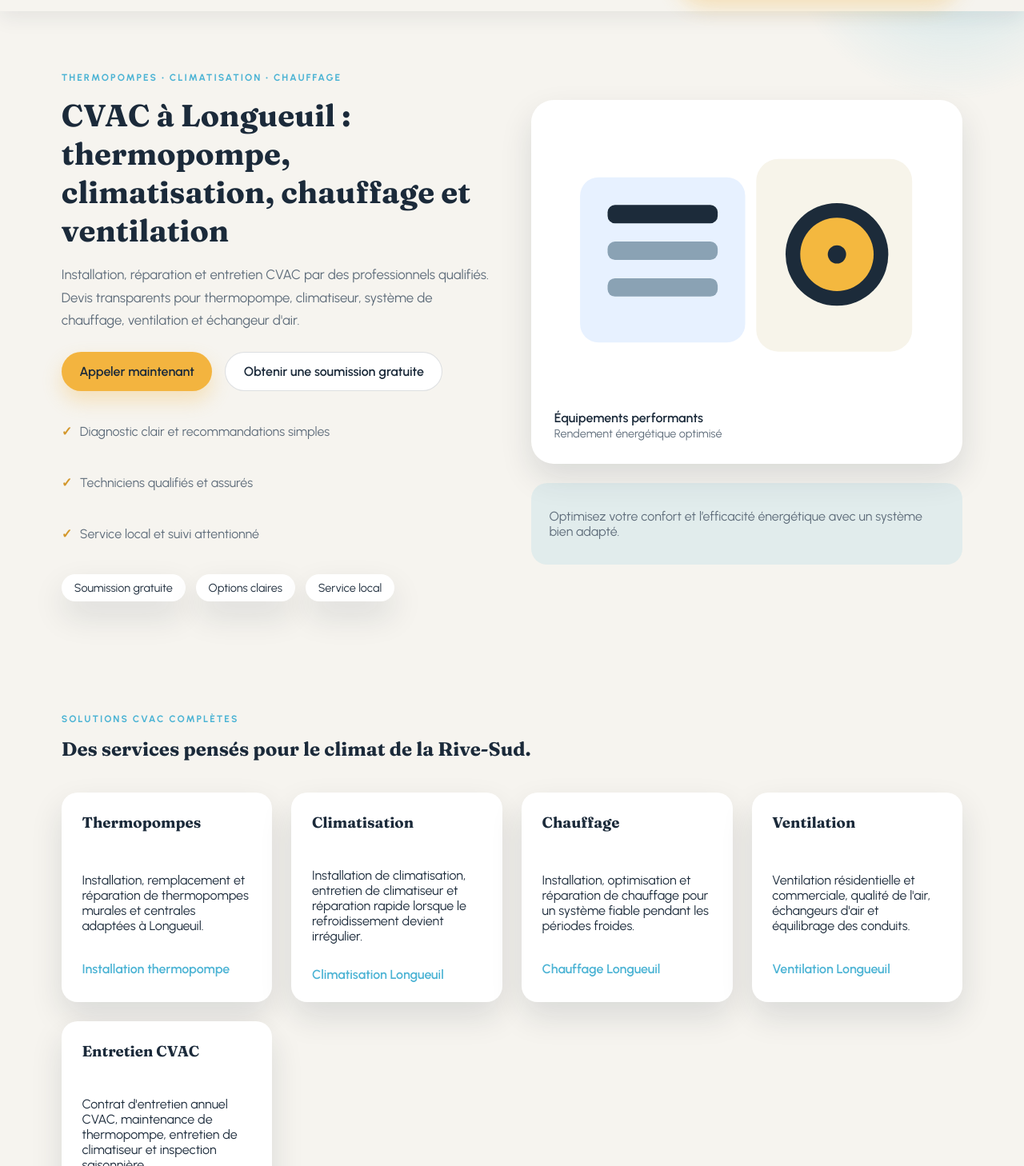
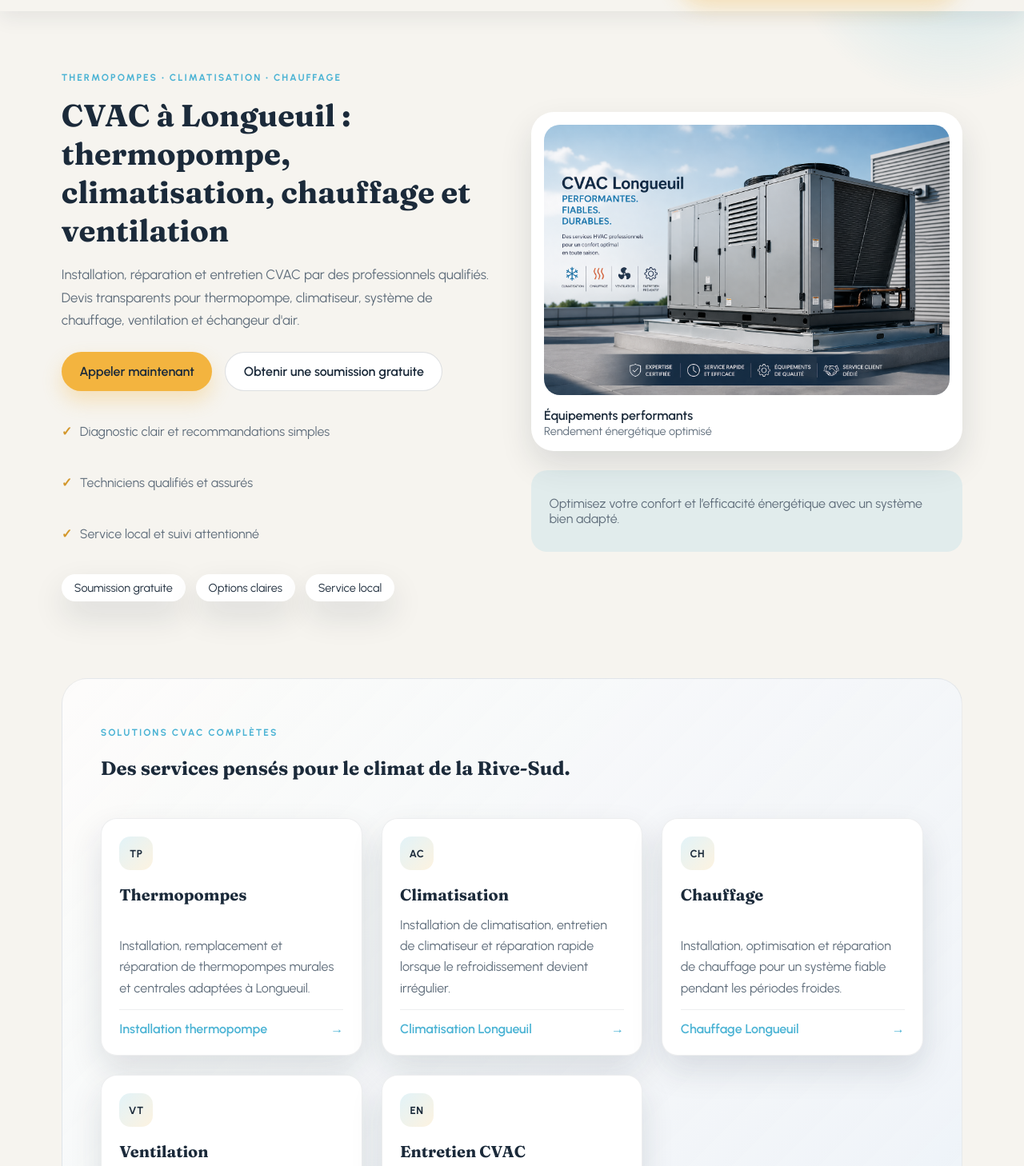
Before and after one commit to JackedCat/hvac-longueuil, a SvelteKit app: page / in a window 1280 px wide. Shown: the part 172-1630 px from the top of the page at 80% size. Built offline with nearby package versions, Linux system fonts and the light colour scheme.

Commit message:
Correctifs UI

```diff
--- a/src/routes/+page.svelte
+++ b/src/routes/+page.svelte
@@ -3,9 +3,12 @@
   import { site } from "$lib/data/site.config";
   import { serviceAreas } from "$lib/data/locations";
   import { servicePages } from "$lib/data/services";
+  import mainHero from "$lib/assets/Main.png";
 
   let lang = $state("fr");
   let showThanks = $state(false);
+  let selectedServiceFr = $state("Thermopompe");
+  let selectedServiceEn = $state("Heat pump");
   const featuredServicePages = servicePages.slice(0, 10);
 
   const faqsFr = [
@@ -344,51 +347,13 @@
         </div>
         <div class="hero-visual reveal delay-1">
           <div class="visual-card">
-            <svg viewBox="0 0 420 300" aria-hidden="true">
-              <rect
-                x="28"
-                y="60"
-                width="180"
-                height="180"
-                rx="20"
-                fill="#e7f1ff"
-              />
-              <rect
-                x="220"
-                y="40"
-                width="170"
-                height="210"
-                rx="24"
-                fill="#f7f4ea"
-              />
-              <circle cx="308" cy="144" r="56" fill="#1c2b3a" />
-              <circle cx="308" cy="144" r="40" fill="#f4b83f" />
-              <circle cx="308" cy="144" r="10" fill="#1c2b3a" />
-              <rect
-                x="58"
-                y="90"
-                width="120"
-                height="20"
-                rx="8"
-                fill="#1c2b3a"
-              />
-              <rect
-                x="58"
-                y="130"
-                width="120"
-                height="20"
-                rx="8"
-                fill="#8aa2b4"
-              />
-              <rect
-                x="58"
-                y="170"
-                width="120"
-                height="20"
-                rx="8"
-                fill="#8aa2b4"
-              />
-            </svg>
+            <img
+              class="hero-image"
+              src={mainHero}
+              alt="Technicien CVAC près d'une unité de thermopompe"
+              decoding="async"
+              fetchpriority="high"
+            />
             <div class="visual-caption">
               <p>Équipements performants</p>
               <span>Rendement énergétique optimisé</span>
@@ -662,7 +627,7 @@
             </label>
             <label>
               Service recherché
-              <select name="service">
+              <select name="service" bind:value={selectedServiceFr}>
                 <option>Thermopompe</option>
                 <option>Climatisation</option>
                 <option>Chauffage</option>
@@ -677,8 +642,14 @@
                 name="message"
                 rows="4"
                 placeholder="Dites-nous ce dont vous avez besoin"
+                required={selectedServiceFr === "Autre"}
               ></textarea>
             </label>
+            {#if selectedServiceFr === "Autre"}
+              <p class="form-note required-note">
+                Précisez le service recherché dans le message.
+              </p>
+            {/if}
             <button class="btn primary" type="submit"
               >Obtenir une soumission gratuite</button
             >
@@ -738,51 +709,13 @@
         </div>
         <div class="hero-visual reveal delay-1">
           <div class="visual-card">
-            <svg viewBox="0 0 420 300" aria-hidden="true">
-              <rect
-                x="28"
-                y="60"
-                width="180"
-                height="180"
-                rx="20"
-                fill="#e7f1ff"
-              />
-              <rect
-                x="220"
-                y="40"
-                width="170"
-                height="210"
-                rx="24"
-                fill="#f7f4ea"
-              />
-              <circle cx="308" cy="144" r="56" fill="#1c2b3a" />
-              <circle cx="308" cy="144" r="40" fill="#f4b83f" />
-              <circle cx="308" cy="144" r="10" fill="#1c2b3a" />
-              <rect
-                x="58"
-                y="90"
-                width="120"
-                height="20"
-                rx="8"
-                fill="#1c2b3a"
-              />
-              <rect
-                x="58"
-                y="130"
-                width="120"
-                height="20"
-                rx="8"
-                fill="#8aa2b4"
-              />
-              <rect
-                x="58"
-                y="170"
-                width="120"
-                height="20"
-                rx="8"
-                fill="#8aa2b4"
-              />
-            </svg>
+            <img
+              class="hero-image"
+              src={mainHero}
+              alt="HVAC technician beside a heat pump unit"
+              decoding="async"
+              fetchpriority="high"
+            />
             <div class="visual-caption">
               <p>High-efficiency equipment</p>
               <span>Optimized energy performance</span>
@@ -1034,7 +967,7 @@
             </label>
             <label>
               Service needed
-              <select name="service">
+              <select name="service" bind:value={selectedServiceEn}>
                 <option>Heat pump</option>
                 <option>Air conditioning</option>
                 <option>Heating</option>
@@ -1049,8 +982,14 @@
                 name="message"
                 rows="4"
                 placeholder="Tell us what you need"
+                required={selectedServiceEn === "Other"}
               ></textarea>
             </label>
+            {#if selectedServiceEn === "Other"}
+              <p class="form-note required-note">
+                Please describe the service needed in the message.
+              </p>
+            {/if}
             <button class="btn primary" type="submit">Get a free quote</button>
             <p class="form-note">
               By submitting, you agree to be contacted by phone or text.
@@ -1444,15 +1383,21 @@
   .visual-card {
     background: #fff;
     border-radius: 28px;
-    padding: 1.8rem;
+    padding: 1rem;
     box-shadow: var(--shadow);
     display: grid;
     gap: 1rem;
-  }
-
-  .visual-card svg {
+    overflow: hidden;
+  }
+
+  .hero-image {
+    aspect-ratio: 3 / 2;
+    background: #e9f4fb;
+    border-radius: 20px;
+    display: block;
+    object-fit: contain;
+    object-position: center;
     width: 100%;
-    height: auto;
   }
 
   .visual-caption p {
@@ -1481,6 +1426,20 @@
     margin-bottom: 2.5rem;
   }
 
+  .services {
+    background: linear-gradient(135deg, rgba(255, 255, 255, 0.72), rgba(231, 241, 255, 0.58));
+    border: 1px solid rgba(27, 42, 58, 0.08);
+    border-radius: 32px;
+    margin: 2rem 0;
+    padding: 3rem;
+  }
+
+  .services .section-header {
+    display: grid;
+    gap: 0.4rem;
+    margin-bottom: 2rem;
+  }
+
   .cards {
     display: grid;
     grid-template-columns: repeat(auto-fit, minmax(220px, 1fr));
@@ -1496,9 +1455,99 @@
     gap: 0.8rem;
   }
 
+  .services .cards {
+    grid-template-columns: repeat(auto-fit, minmax(240px, 1fr));
+  }
+
+  .services .card {
+    border: 1px solid rgba(27, 42, 58, 0.08);
+    grid-template-rows: auto 1fr auto;
+    min-height: 245px;
+    padding: 1.4rem;
+    position: relative;
+    transition:
+      border-color 0.2s ease,
+      transform 0.2s ease,
+      box-shadow 0.2s ease;
+  }
+
+  .services .card::before {
+    background: linear-gradient(135deg, rgba(75, 179, 212, 0.16), rgba(243, 180, 63, 0.16));
+    border-radius: 14px;
+    color: var(--ink);
+    content: "";
+    height: 42px;
+    margin-bottom: 0.3rem;
+    width: 42px;
+  }
+
+  .services .card:nth-child(1)::before {
+    content: "TP";
+  }
+
+  .services .card:nth-child(2)::before {
+    content: "AC";
+  }
+
+  .services .card:nth-child(3)::before {
+    content: "CH";
+  }
+
+  .services .card:nth-child(4)::before {
+    content: "VT";
+  }
+
+  .services .card:nth-child(5)::before {
+    content: "EN";
+  }
+
+  .services .card::before {
+    align-items: center;
+    display: flex;
+    font-family: "Urbanist", sans-serif;
+    font-size: 0.82rem;
+    font-weight: 800;
+    justify-content: center;
+    letter-spacing: 0.04em;
+  }
+
+  .services .card:hover {
+    border-color: rgba(75, 179, 212, 0.35);
+    box-shadow: 0 22px 42px rgba(18, 34, 52, 0.14);
+    transform: translateY(-3px);
+  }
+
+  .services .card h3 {
+    font-size: 1.25rem;
+    margin-bottom: 0;
+  }
+
+  .services .card p {
+    color: var(--muted);
+    line-height: 1.65;
+    margin: 0;
+  }
+
   .card a {
     color: var(--sea);
     font-weight: 600;
+  }
+
+  .services .card a {
+    align-items: center;
+    border-top: 1px solid rgba(27, 42, 58, 0.08);
+    display: flex;
+    justify-content: space-between;
+    padding-top: 0.9rem;
+  }
+
+  .services .card a::after {
+    content: "→";
+    font-family: "Urbanist", sans-serif;
+  }
+
+  .popular-searches {
+    padding-top: 3rem;
   }
 
   .keyword-cards {
@@ -1514,7 +1563,16 @@
     box-shadow: var(--shadow);
     display: grid;
     gap: 0.7rem;
+    grid-template-rows: auto 1fr auto;
     padding: 1.3rem;
+    transition:
+      border-color 0.2s ease,
+      transform 0.2s ease;
+  }
+
+  .keyword-card:hover {
+    border-color: rgba(75, 179, 212, 0.34);
+    transform: translateY(-2px);
   }
 
   .keyword-card h3 {
@@ -1641,6 +1699,7 @@
   }
 
   .faq-grid {
+    align-items: start;
     display: grid;
     grid-template-columns: repeat(auto-fit, minmax(240px, 1fr));
     gap: 1.2rem;
@@ -1651,6 +1710,7 @@
     border-radius: 16px;
     padding: 1rem 1.2rem;
     box-shadow: var(--shadow);
+    align-self: start;
   }
 
   summary {
@@ -1711,6 +1771,11 @@
     margin: 0;
   }
 
+  .required-note {
+    color: #d3972b;
+    font-weight: 700;
+  }
+
   .hp-field {
     display: none;
   }
```
Also changed, not shown: src/lib/assets/Main.png (added).
